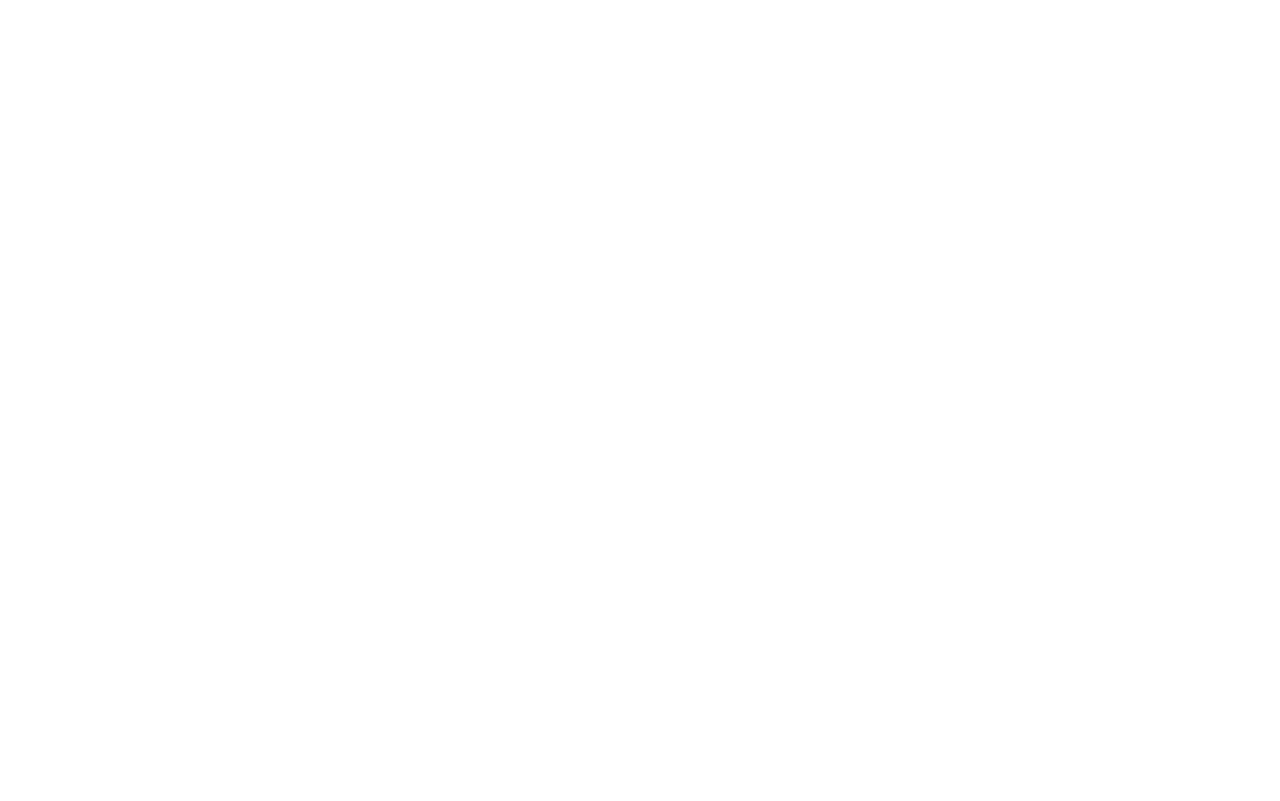
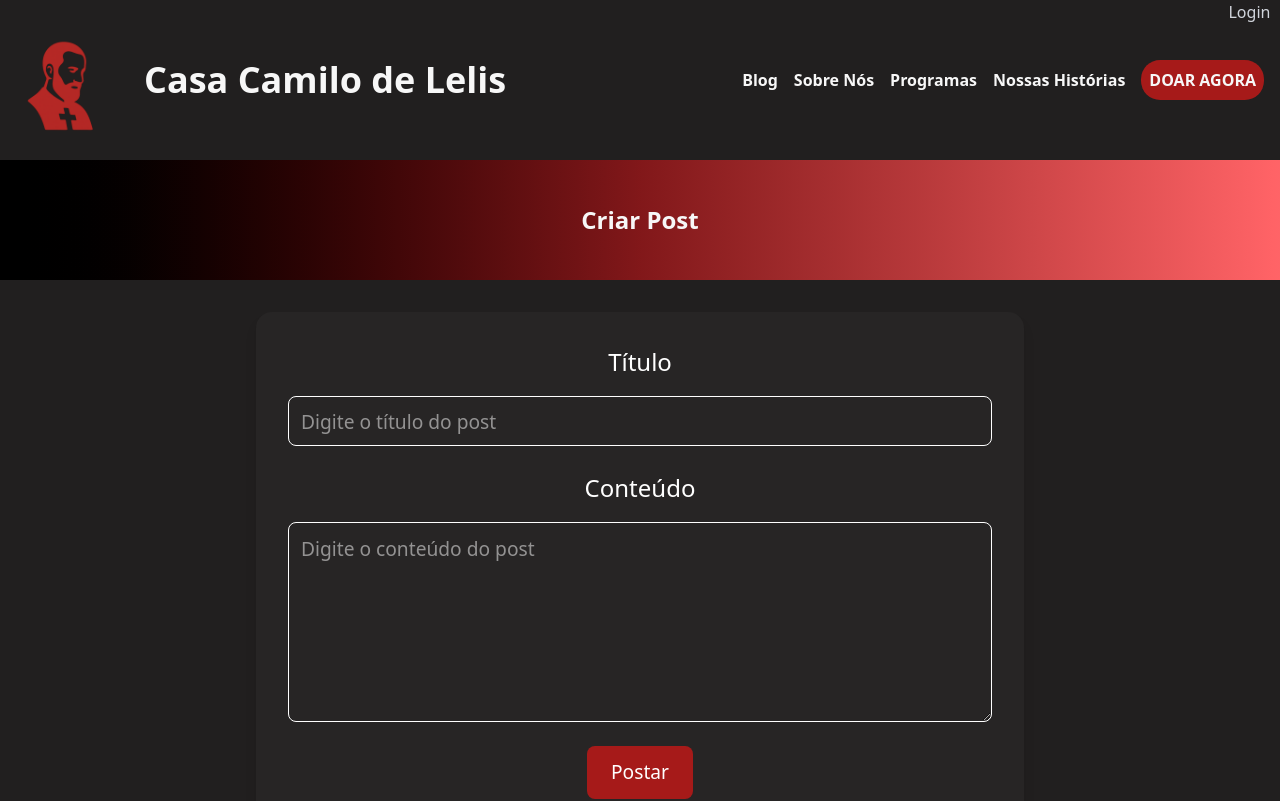
Before and after one commit to Projeto-PIEX-Sao-Camilo-de-Lelis/CSCL-Site, a React (Vite) app in the folder cscl-site/: page /create-post in a window 1280 px wide. Before the commit this address had no page. Shown: the top 801 px of the page. Built offline with nearby package versions, Linux system fonts and the light colour scheme.

Commit message:
Adição da página de criação de postagens com layout e componentes de menu e rodapé.

```diff
--- /dev/null
+++ b/cscl-site/src/components/CreatePostPage.jsx
@@ -0,0 +1,35 @@
+import Footer from "./footer/Footer";
+import Menu from "./menu/Menu";
+
+export default function CreatePostPage() {
+    return (
+        <div className="flex flex-col w-full min-w-[65vw] min-h-[40vh] overflow-x-hidden justify-center items-center bg-secondary ">
+            <Menu />
+            <div className="flex flex-col w-full justify-center items-center font-bold p-[1rem] bg-gradient-to-r from-black via-red-900 to-red-400 text-whiteColor">
+                <h1 className="text-center w-full text-2xl m-7">Criar Post</h1>
+            </div>
+
+            <div className="flex flex-col justify-center items-center min-w-[40vw] bg-[#272525] md:min-w-[60vw] p-8 rounded-2xl shadow-lg mt-8 mb-8">
+                <label className="text-white text-[1.5rem] mb-4">Título</label>
+                <input
+                    className="w-full h-[50px] text-white text-[1.2rem] p-3 rounded-lg mb-6 border border-white bg-transparent"
+                    type="text"
+                    placeholder="Digite o título do post"
+                />
+
+                <label className="text-white text-[1.5rem] mb-4">Conteúdo</label>
+                <textarea
+                    className="w-full h-[200px] text-white text-[1.2rem] p-3 rounded-lg mb-6 border border-white bg-transparent"
+                    placeholder="Digite o conteúdo do post"
+                    onChange={(e) => setContent(e.target.value)}
+                ></textarea>
+
+                <button className="px-6 py-3 bg-main text-white text-[1.2rem] rounded-lg hover:bg-red-700 transition duration-300">
+                    Postar
+                </button>
+            </div>
+
+            <Footer />
+        </div>
+    );
+}
--- a/cscl-site/src/main.jsx
+++ b/cscl-site/src/main.jsx
@@ -7,18 +7,20 @@
 import BlogPage from "./components/BlogPage.jsx";
 import LoginPage from "./components/LoginPage.jsx";
 import DashBoardPage from "./components/DashBoardPage.jsx";
+import CreatePostPage from "./components/CreatePostPage.jsx";
 
 createRoot(document.getElementById("root")).render(
   <StrictMode>
     <BrowserRouter>
-        <UserContextProvider>
+      <UserContextProvider>
         <Routes>
           <Route path="/" element={<App />} />
           <Route path="/blog" element={<BlogPage />} />
           <Route path="/login" element={<LoginPage />} />
           <Route path="/dashboard" element={<DashBoardPage />} />
+          <Route path="/create-post" element={<CreatePostPage />} />
         </Routes>
-        </UserContextProvider>
-      </BrowserRouter>
+      </UserContextProvider>
+    </BrowserRouter>
   </StrictMode>
 );
```
